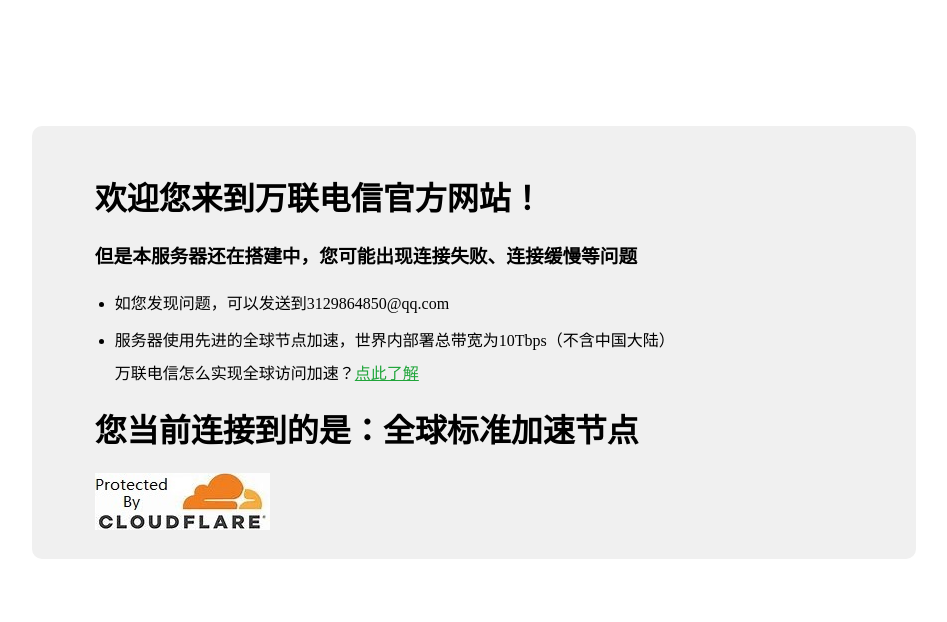
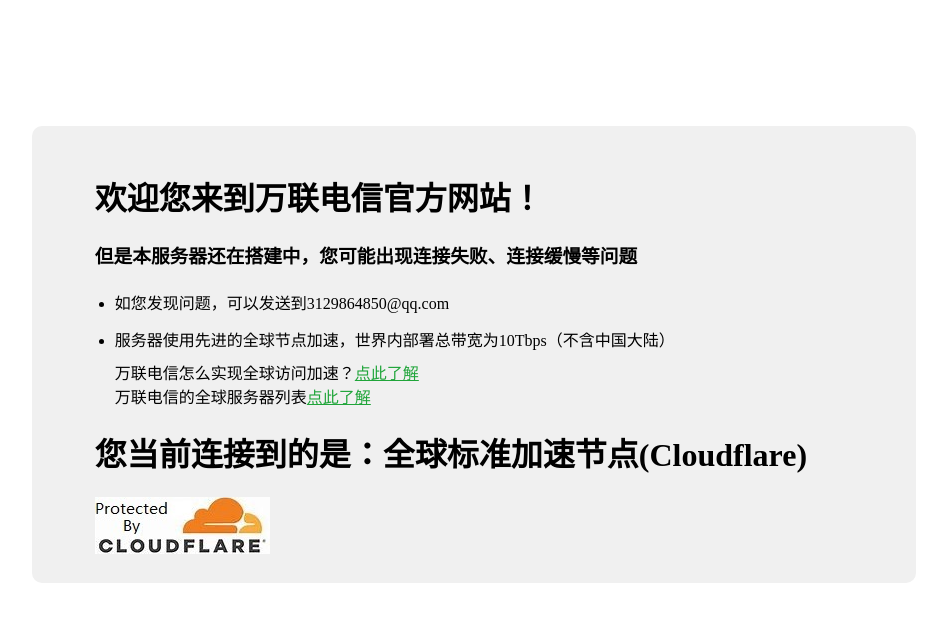
Before and after one commit to MCdawanjia/wanliantelecom.github.io, a plain HTML site: page index.html in a window 1280 px wide. Shown: the whole page, without its empty margins (166-1113 px from the left). Drawn offline with Linux system fonts and the light colour scheme.

Commit message:
Update index.html

```diff
--- a/index.html
+++ b/index.html
@@ -37,9 +37,9 @@
             <li>服务器使用先进的全球节点加速，世界内部署总带宽为10Tbps（不含中国大陆）</li>
 
 		<div>万联电信怎么实现全球访问加速？<a href="./globalspeed" target="_blank">点此了解</a> </div>
-
+		<div>万联电信的全球服务器列表<a href="./servers" target="_blank">点此了解</a> </div>
         </ul>
-		<h1>您当前连接到的是：全球标准加速节点</h1>
+		<h1>您当前连接到的是：全球标准加速节点(Cloudflare)</h1>
 	    <img src="img/cdn.jpg">
     </div>
 </body>
```
